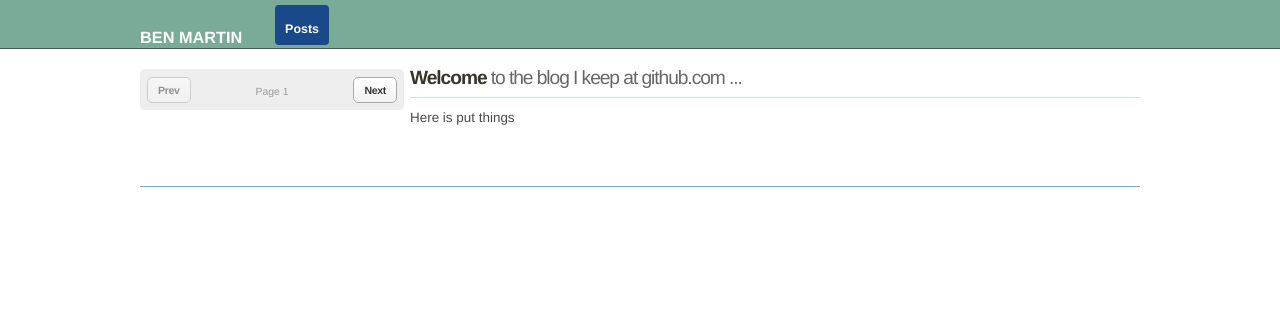
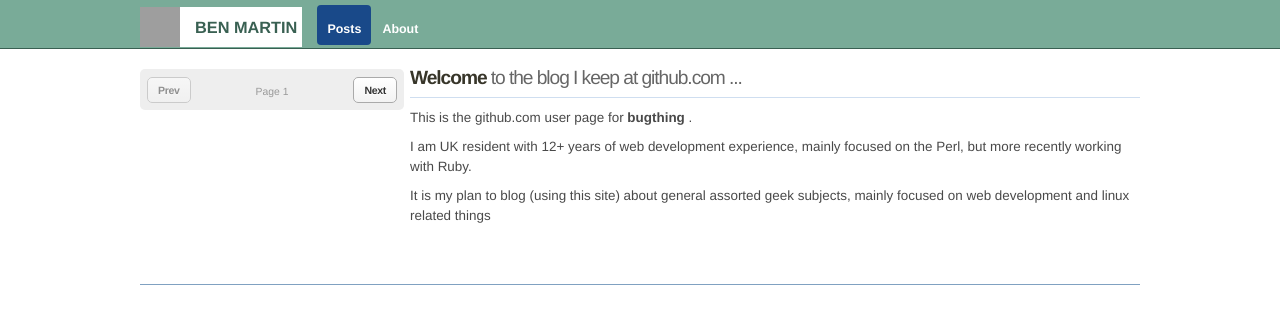
Before and after one commit to bugthing/bugthing.github.com, a Jekyll site: the page built from index.html, in a window 1280 px wide. Shown: the top 324 px of the page. Built offline with Jekyll 4.4.1, drawn with Linux system fonts in a browser that asks for light colours; Markdown is read by kramdown in place of the engine named in the settings; grey boxes are pictures that could not be loaded.

```diff
--- a/_layouts/default.html
+++ b/_layouts/default.html
@@ -19,6 +19,7 @@
             <a href="/" class="logo">Ben Martin</a>
             <nav class="clearfix">
                 <a href="/" class="sel">Posts</a>
+                <a href="/about.html">About</a>
             </nav>
             <section id="header-right" class="clearfix">
             </section>
--- a/index.html
+++ b/index.html
@@ -1,7 +1,16 @@
 ---
 layout: default
+categories: pages
 title: Welcome <span class="subtitle"> to the blog I keep at github.com ...</span>
 ---
 <p>
-  Here is put things
+This is the github.com user page for <strong>  bugthing </strong>.
 </p>
+<p>
+I am UK resident with 12+ years of web development experience, mainly
+focused on the Perl, but more recently working with Ruby.
+</p>
+<p>
+It is my plan to blog (using this site) about general assorted geek
+subjects, mainly focused on web development and linux related things
+</p>
--- a/stylesheets/stylesheet.css
+++ b/stylesheets/stylesheet.css
@@ -1,4 +1,5 @@
 * { margin: 0; padding: 0; }
+
 body {
     background: #fff;
     color: #494949;
@@ -6,7 +7,6 @@ body {
     line-height: 1;
     font-size: 0.6em;
 }
-
 p { font-size: 1.2em; line-height: 1.45em; margin-bottom: 10px; display: block; }
 h1, h2, h3, h4 { color: #373529; font-weight: normal; }
 h1 { font-size: 2em; margin-bottom: 20px }
@@ -19,7 +19,20 @@ a:hover { text-decoration: none; }
 
 #header-wrap { height: 48px; background-color: #79AB98; border-bottom: 1px solid #396052; }
 #header-wrap header { display: block; width: 1000px; margin: 0 auto; padding: 7px 15px 5px 15px;  }
-#header-wrap header a.logo { font-size: 1.7em; font-weight: bold; text-transform: uppercase; color: #fff; margin-right: 30px; line-height: 38px; }
+#header-wrap header a.logo {
+    background:#ffffff url('http://www.gravatar.com/avatar/e91862886e57efd97bd410d35c0a3198.png') no-repeat top left;
+    background-size:40px;
+    padding-left: 55px;
+    padding-right: 5px;
+    margin-right: 15px;
+    line-height: 40px;
+    display: block;
+    float: left;
+    font-weight: bold;
+    font-size: 1.7em;
+    text-transform: uppercase;
+    color: #396052;
+}
 #header-wrap header nav { }
 #header-wrap header nav a { margin: -2px 1px -5px 0; padding: 0 10px; height: 40px; line-height: 49px; display: block; font-size: 1.3em; font-weight: bold; color: white; float: left; }
 #header-wrap header nav a.sel { background-color: #194989; border-radius: 4px; -moz-border-radius: 4px; -webkit-border-radius: 4px; }
```
Also changed, not shown: _posts/30-07-2012-jekyll.md (+61 -36 lines), about.html (added, +7 -0 lines), images/downhill_austria.jpg (added), images/downhill_cornwall.JPG (added).
